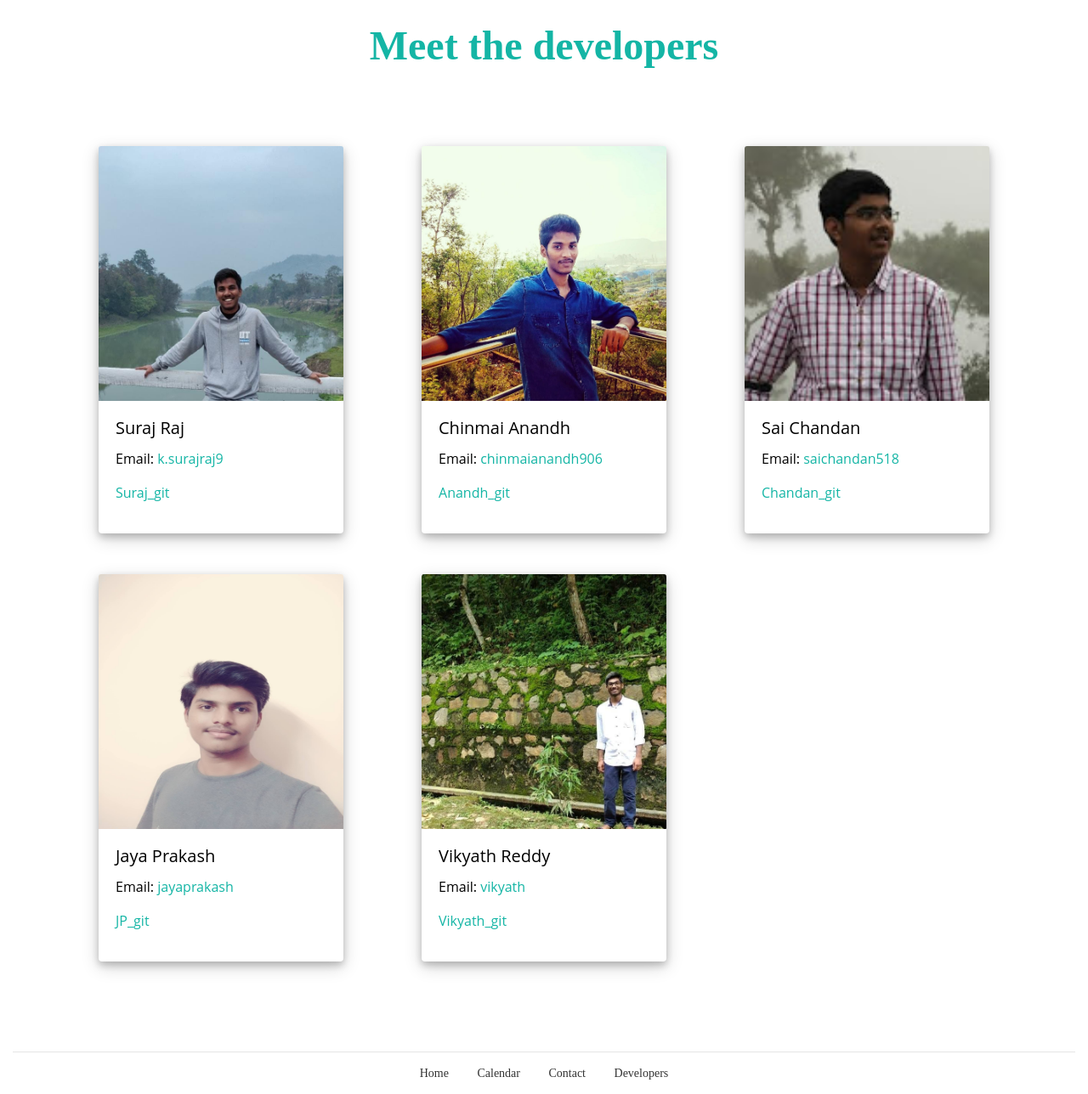
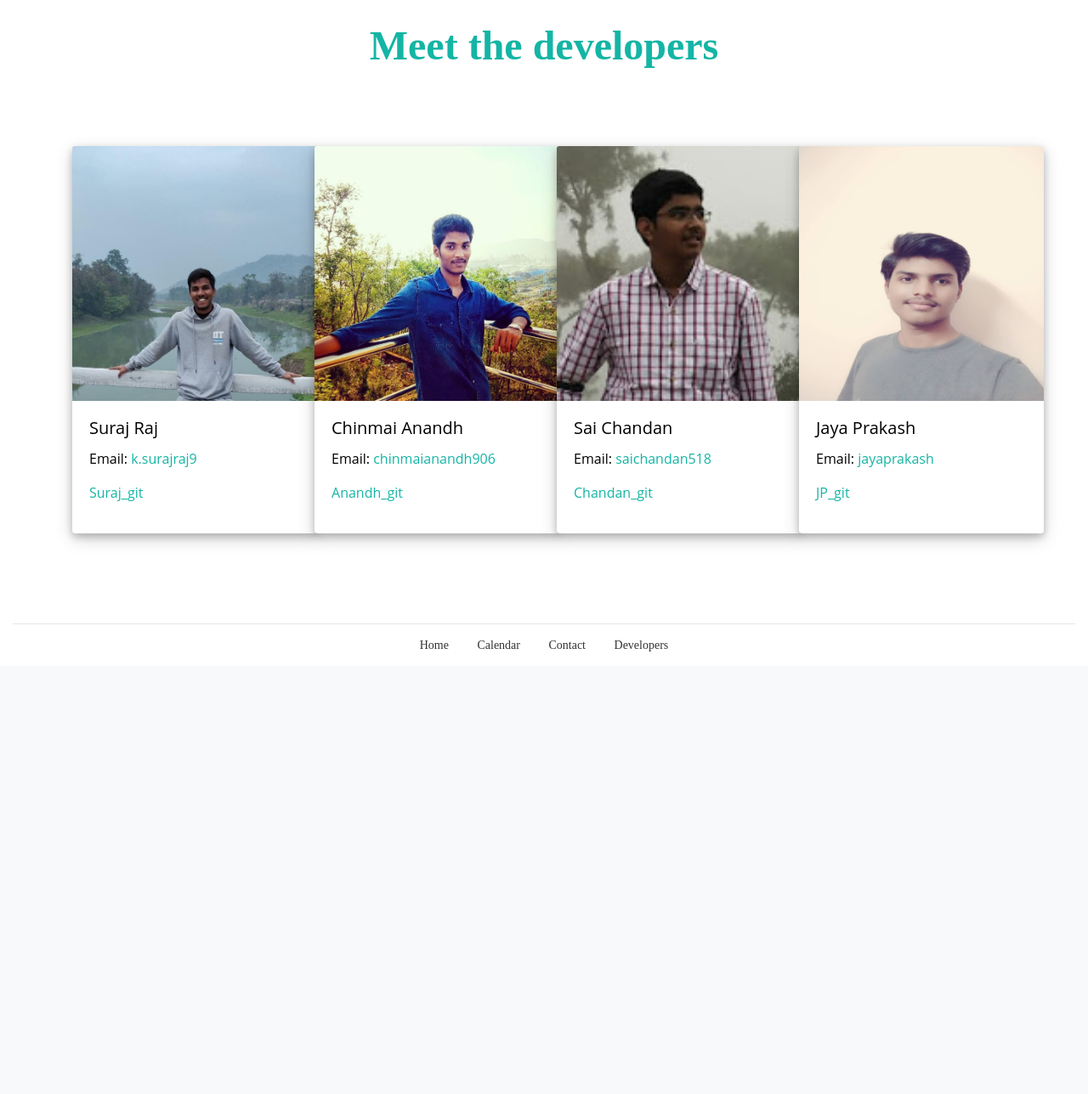
Before and after one commit to Suraj3579/codeforces_crawler, a Django app: page /developers/ in a window 1280 px wide. Shown: the part 77-1365 px from the top of the page at 85% size. After the commit the page ends 844 px from the top, so only its background shows below. Run offline with Django 3.2, Linux system fonts and the light colour scheme; a user stored in the database is signed in; some libraries are stand-ins or nearby versions.

Commit message:
modified developers

```diff
--- a/CF_Crawler/CodeCalender/templates/developers.html
+++ b/CF_Crawler/CodeCalender/templates/developers.html
@@ -11,7 +11,7 @@
         <div class="small-separator"></div>
     </div>
         <div class="row">
-            <div class="col-lg-4 col-md-6 col-sm-12 col-xs-12 my-4">
+            <div class="col-lg-3 col-md-6 col-sm-12 col-xs-12 my-4">
                 <div class="card" style="width: 18rem ;margin:auto;">
                     <img src="{% static 'img/Suraj.jpg' %}" class="card-img-top" alt=""style="height: 300px; ">
                     <div class="card-body">
@@ -24,7 +24,7 @@
                 </div>
             </div>
 
-             <div class="col-lg-4 col-md-6 col-sm-12 col-xs-12 my-4">
+             <div class="col-lg-3 col-md-6 col-sm-12 col-xs-12 my-4">
                 <div class="card" style="width: 18rem;margin:auto;">
                     <img src="{% static 'img/Anandh.jpg' %}" class="card-img-top" alt=""style="height: 300px; ">
                     <div class="card-body">
@@ -36,7 +36,7 @@
                 </div>
             </div>
 
-             <div class="col-lg-4 col-md-6 col-sm-12 col-xs-12 my-4">
+             <div class="col-lg-3 col-md-6 col-sm-12 col-xs-12 my-4">
                 <div class="card" style="width: 18rem;margin:auto;">
                     <img src="{% static 'img/Chandan.jpg' %}" class="card-img-top" alt="" style="height: 300px;">
                     <div class="card-body">
@@ -48,7 +48,7 @@
                 </div>
             </div>
 
-             <div class="col-lg-4 col-md-6 col-sm-12 col-xs-12 my-4">
+             <div class="col-lg-3 col-md-6 col-sm-12 col-xs-12 my-4">
                 <div class="card" style="width: 18rem;margin:auto;">
                     <img src="{% static 'img/JP.jpg' %}" class="card-img-top" alt=""style="height: 300px;">
                     <div class="card-body">
@@ -60,17 +60,7 @@
                 </div>
             </div>
 
-             <div class="col-lg-4 col-md-6 col-sm-12 col-xs-12 my-4">
-                <div class="card" style="width: 18rem;margin:auto;">
-                    <img src="{% static 'img/Vikyath.jpg' %}" class="card-img-top" alt="" style="height: 300px;">
-                    <div class="card-body">
-                        <h5 class="card-title">Vikyath Reddy</h5>
-                        <p class="card-text">Email: <a href="mailto: @gmail.com" style="color: #14b5a5">vikyath</a></p>
-                        <a href="" target="_blank" style="color: #14b5a5">Vikyath_git</a></p>
-                       <!--a href="#" class="btn btn-primary">Go somewhere</a-->
-                   </div>
-                </div>
-            </div>
+
         </div>
 
     </main>
```
Also changed, not shown: CF_Crawler/db.sqlite3.
